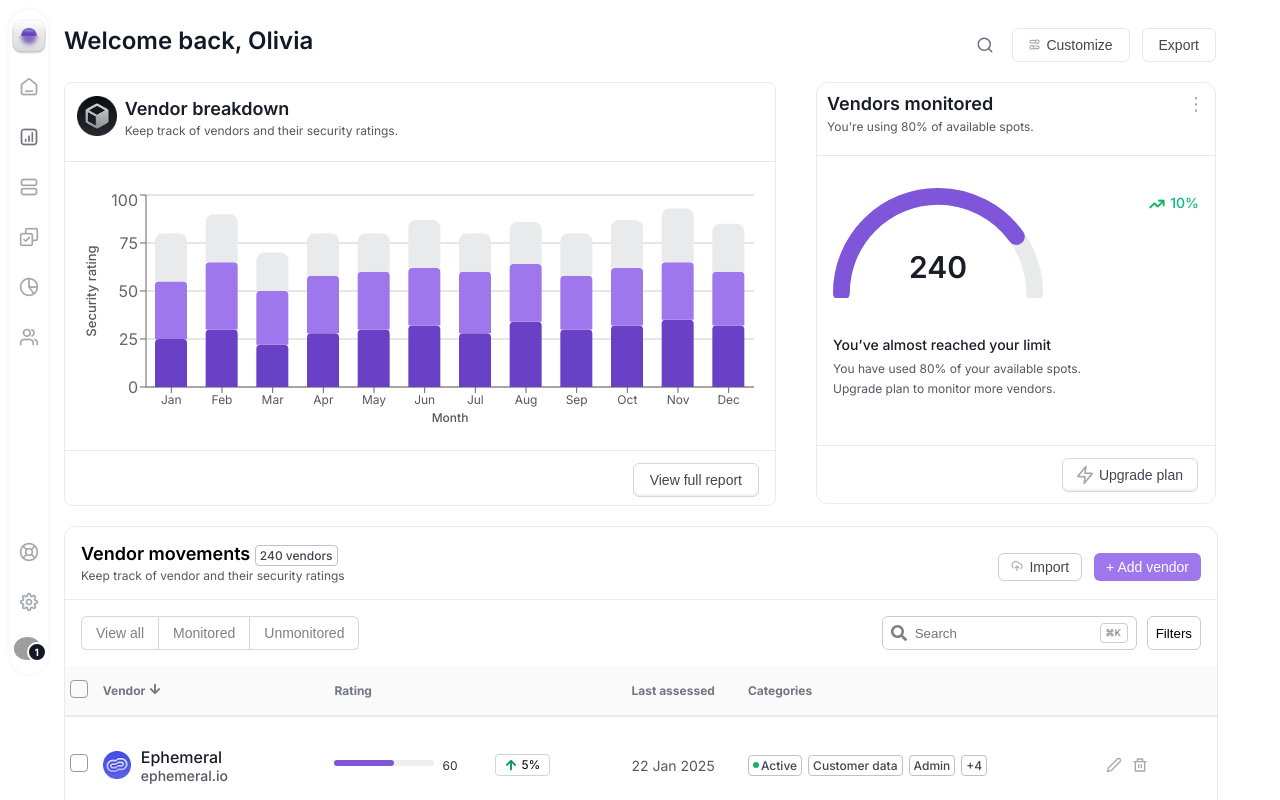
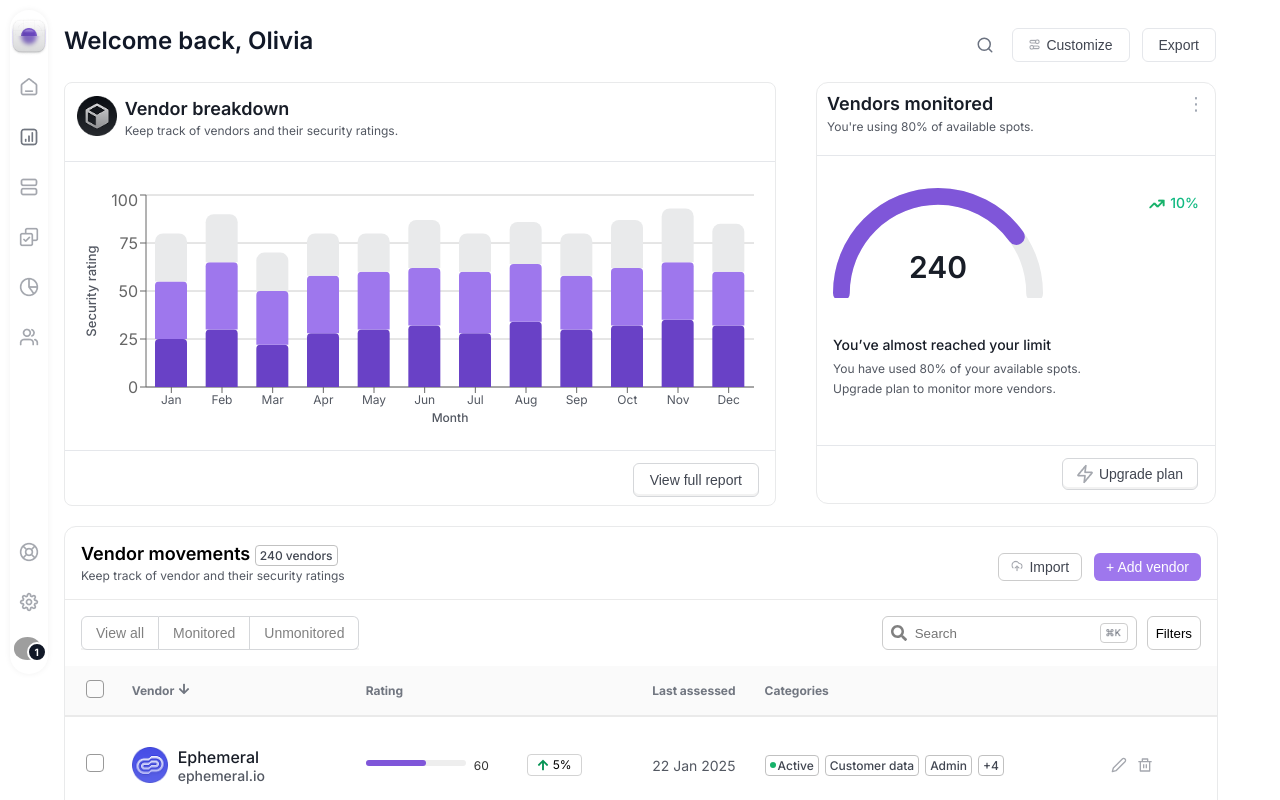
Before and after one commit to robinrdj/levichRobin, a React (Create React App) app: page / in a window 1280 px wide. Shown: the top 800 px of the page. Built offline with nearby package versions, Linux system fonts and the light colour scheme; grey boxes are pictures that could not be loaded.

Commit message:
img size updated

```diff
--- a/src/components/VendorMonitor.css
+++ b/src/components/VendorMonitor.css
@@ -149,9 +149,10 @@
   gap: 6px;
   font-weight: 500;
   box-shadow: 0px -2px 0px 0px #0a0d120d inset;
-  margin-bottom: 6px;
+  margin-bottom: 4px;
   margin-right: 7px;
   /* margin-top: 8px; */
+  height: 32px;
 }
 .upgrade-btn:hover {
   background-color: #f3f4f6;
--- a/src/components/VendorTable.css
+++ b/src/components/VendorTable.css
@@ -186,8 +186,8 @@
 
 /* Vendor icon image */
 .vendor-icon {
-  width: 28px;
-  height: 28px;
+  width:36px;
+  height: 36px;
   border-radius: 6px;
 }
 
@@ -235,6 +235,8 @@
   border-radius: 4px;
   position: relative;
   cursor: pointer;
+  margin-left: 20px;
+  margin-right: 10px;
 }
 
 /* Checked state for custom checkbox */
@@ -652,6 +654,7 @@ tr.row-divider {
     background: white;
     border-radius: 2px;
     transform: rotate(180deg);
+
   }
   .showTrend {
     display: none;
```
